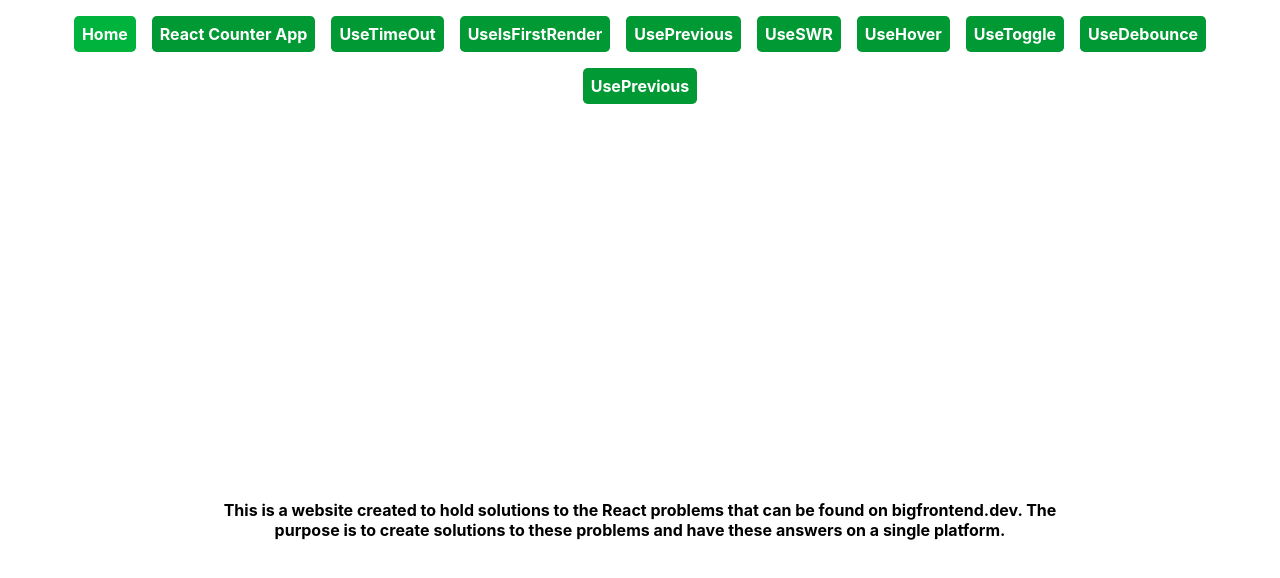
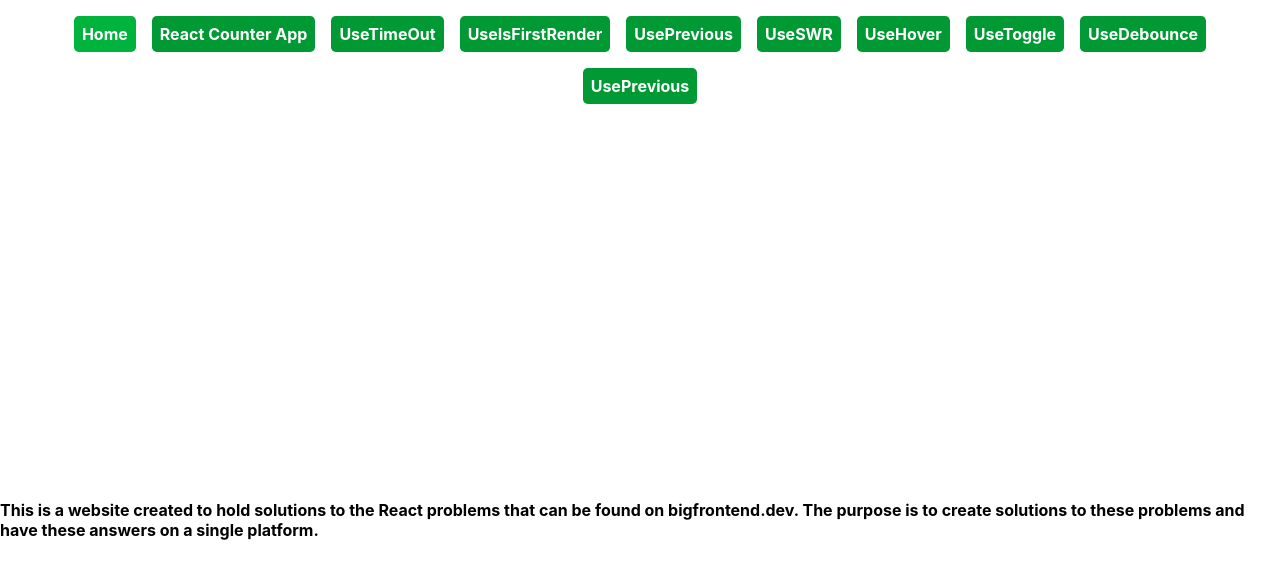
Before and after one commit to raymondpoon95/big-frontend-dev, a React (Create React App) app: page / in a window 1280 px wide. Shown: the top 578 px of the page. Built offline with nearby package versions, Linux system fonts and the light colour scheme.

Commit message:
fixed home page center styling

```diff
--- a/src/index.css
+++ b/src/index.css
@@ -16,11 +16,11 @@ code {
 .home-description {
   display: flex;
   height: 100vh;
-  width: 70%;
+  width: 100%;
   margin: auto;
+  justify-content: center;
   align-items: center;
   font-weight: bold;
-  text-align: center;
 }
 
 .links-container {
```
